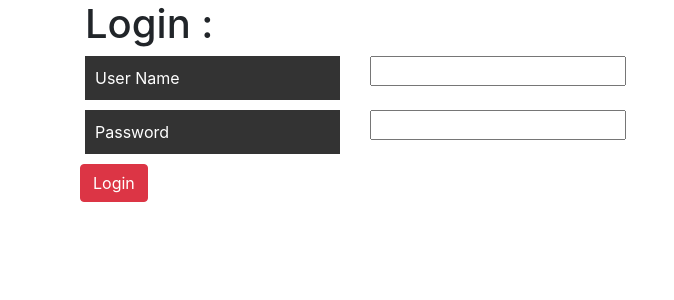
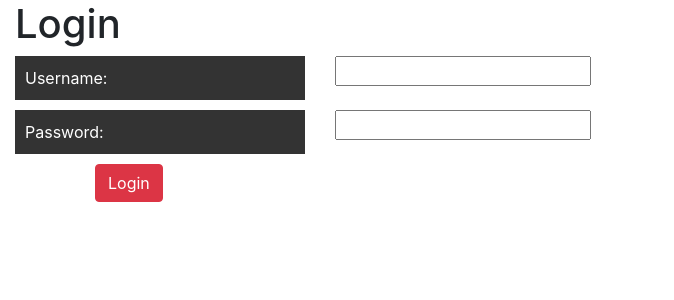
Before and after one commit to a4w/project-management-system, a PHP site: page /login.php in a window 1280 px wide. Shown: the top 300 px of the page, without its empty margins (0-674 px from the left). Run offline with PHP 8.4, Linux system fonts and the light colour scheme.

Commit message:
login with multiple pms

```diff
--- a/login.php
+++ b/login.php
@@ -11,51 +11,40 @@
 </head>
 
 <body>
-    <form method="post" name="loginForm" onsubmit="return login()" action="Projects.php">
-        <div class="container">
-            <h1>Login :</h1>
-
+	<div class="container-fluid">
+		<form method="post" name="loginForm" action="project.controller.php">
+			<input type="hidden" name="action" value="login">
+			<h1>Login</h1>
 			<div class="row">
 				<div class="col-lg-3 col-md-4 col-sm-6 col-xs-12">
-                    <div class="label"> User Name </div>
+					<div class="label"> Username: </div>
 				</div>
 
 				<div class="col-lg-3 col-md-4 col-sm-6 col-xs-12">
-                    <input type="text" name="userName">
+					<input type="text" name="username">
 				</div>
 			</div>
 
 			<div class="row">
 				<div class="col-lg-3 col-md-4 col-sm-6 col-xs-12">
-                    <div class="label"> Password </div>
+					<div class="label"> Password: </div>
 				</div>
 
 				<div class="col-lg-3 col-md-4 col-sm-6 col-xs-12">
 					<input type="password" name="password">
 				</div>
 			</div>
-        </div>
 
-        <input class="btn btn-danger float-left" type="submit" value="Login">
+			<input class="btn btn-danger float-left  " type="submit" value="Login">
+			<!--       using div no action -->
+			<!--        <div class="btn btn-danger float-left  " onclick="login()"   >Login</div>-->
 
 		</form>
+	</div>
 	<script src="js/jquery.min.js"></script>
+    <script src="js/popper.min.js"></script>
     <script src="js/bootstrap.min.js"></script>
-    <script src="js/js.js"></script>
-    <script>
-        function login() {
-            var userName = document.forms["loginForm"]["userName"].value;
-            var password = document.forms["loginForm"]["password"].value;
-            if (userName == "username" && password == "1234") {
-                window.location.href = "Projects.php";
-                return true;
-            } else {
-                alert("Wrong user name or Password");
-                return false;
-
-            }
-        };
-    </script>
 </body>
 
+
 </html>
```
Also changed, not shown: project.controller.php (+23 -1 lines). Lines whose indentation alone changed are shown as unchanged.
